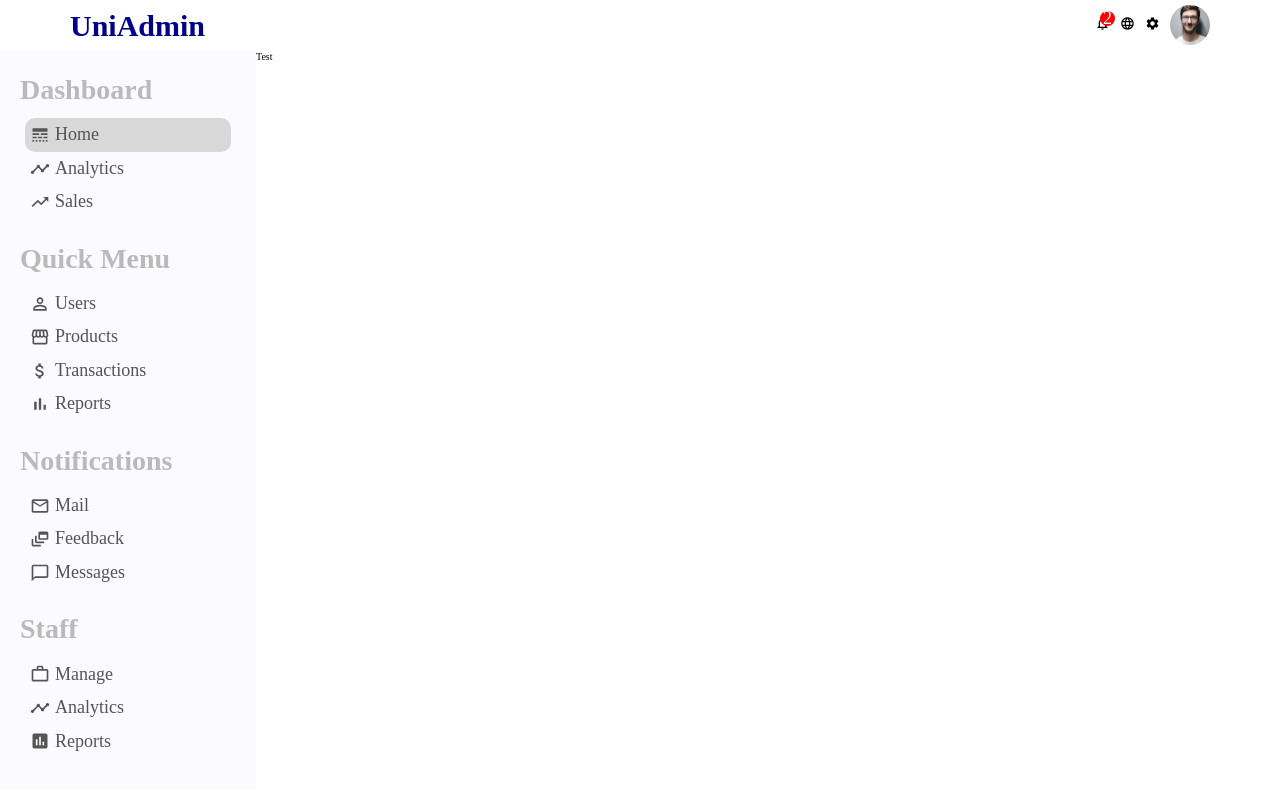
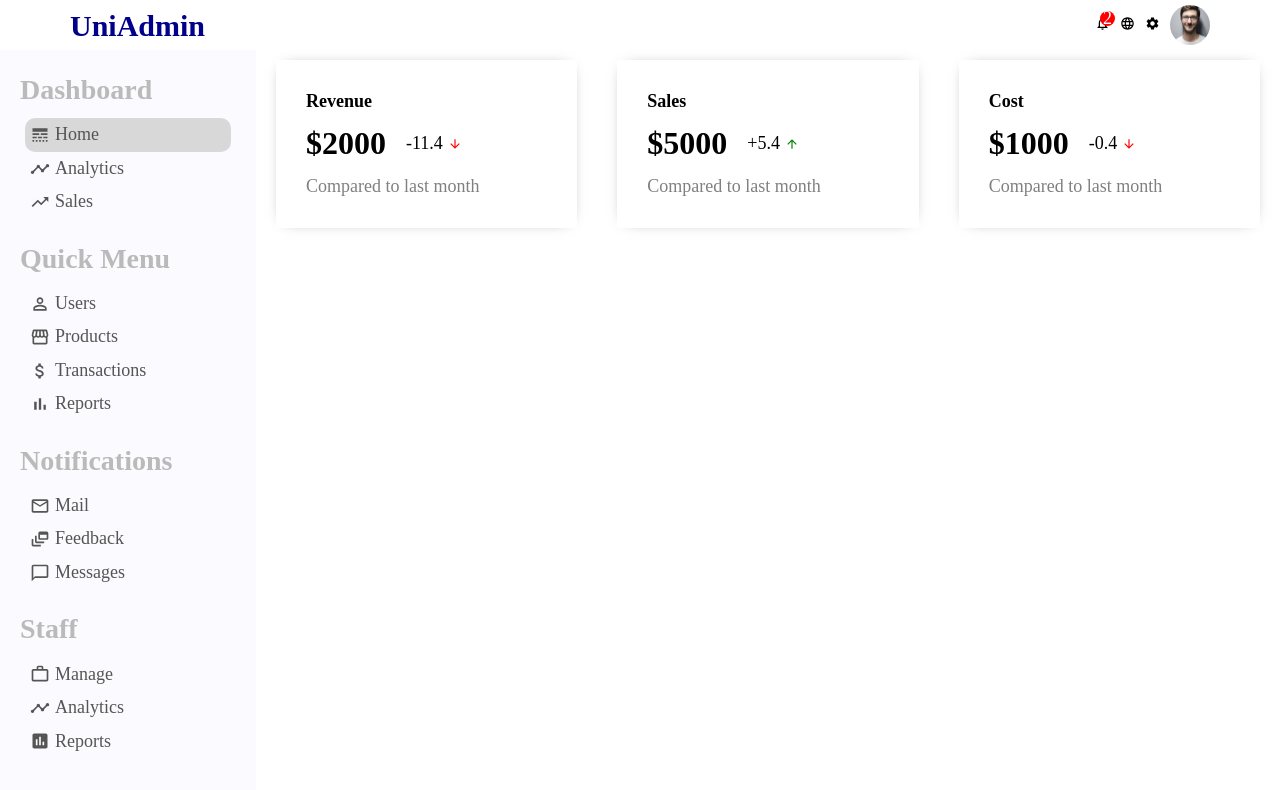
Before and after one commit to pmita/dashboard-react, a React (Create React App) app: page / in a window 1280 px wide. Shown: the top 790 px of the page. Built offline with nearby package versions, Linux system fonts and the light colour scheme.

Commit message:
FeaturedInfo component added and styled

```diff
--- a/src/App.js
+++ b/src/App.js
@@ -3,6 +3,8 @@ import './styles/App.scss';
 //importing components
 import Topbar from './components/Topbar';
 import Sidebar from './components/Sidebar';
+//importing our pages
+import Home from './pages/Home';
 
 function App() {
   return (
@@ -10,9 +12,7 @@ function App() {
       <Topbar />
       <div className="container">
         <Sidebar />
-        <div className="others">
-          Test
-        </div>
+        <Home />
       </div>
     </div>
   );
--- /dev/null
+++ b/src/components/FeaturedInfo.jsx
@@ -0,0 +1,49 @@
+import React from 'react';
+//importing our assets
+import ArrowDownwardIcon from '@material-ui/icons/ArrowDownward';
+import ArrowUpwardIcon from '@material-ui/icons/ArrowUpward';
+
+export default function FeaturedInfo() {
+    return (
+        <div className="featured">
+            <div className="featuredItem">
+                <h4>
+                    Revenue
+                </h4>
+                <div className="featuredMoneyContainer">
+                    <h1>$2000</h1>
+                    <span className="featuredMoneyRate">
+                        -11.4 <ArrowDownwardIcon className="featuredIcon negative"/>
+                    </span>
+                </div>
+                <span className="featuredSub">Compared to last month</span>
+            </div>
+
+            <div className="featuredItem">
+                <h4 className="featuredTitle">
+                    Sales
+                </h4>
+                <div className="featuredMoneyContainer">
+                    <h1>$5000</h1>
+                    <span className="featuredMoneyRate">
+                        +5.4 <ArrowUpwardIcon className="featuredIcon"/>
+                    </span>
+                </div>
+                <span className="featuredSub">Compared to last month</span>
+            </div>
+
+            <div className="featuredItem">
+                <h4>
+                    Cost
+                </h4>
+                <div className="featuredMoneyContainer">
+                    <h1>$1000</h1>
+                    <span className="featuredMoneyRate">
+                        -0.4 <ArrowDownwardIcon className="featuredIcon negative"/>
+                    </span>
+                </div>
+                <span className="featuredSub">Compared to last month</span>
+            </div>
+        </div>
+    );
+}
--- /dev/null
+++ b/src/pages/Home.jsx
@@ -0,0 +1,11 @@
+import React from 'react';
+//importing our components
+import FeaturedInfo from '../components/FeaturedInfo';
+
+export default function Home() {
+    return (
+        <section className="home">
+            <FeaturedInfo />
+        </section>
+    )
+}
--- a/src/styles/App.scss
+++ b/src/styles/App.scss
@@ -15,12 +15,13 @@
 .App{
     .container{
         @include flex(row, flex-start, flex-start);
-        .others{
-            flex: 4;
-        }
     }
 }
 
 //import our components' styling
 @import './components/Topbar';
 @import './components/Sidebar';
+@import './components/FeaturedInfo';
+
+//import our pages' styling
+@import './pages/Home';
--- /dev/null
+++ b/src/styles/components/_FeaturedInfo.scss
@@ -0,0 +1,36 @@
+.featured{
+    width: 100%;
+    @include flex(row, space-between, center);
+    margin-top: 10px;
+}
+
+.featuredItem{
+    flex: 1;
+    margin: 0px 20px;
+    padding: 30px;
+    cursor: pointer;
+    -webkit-box-shadow: 0px 0px 15px -10px rgba(0, 0, 0, 0.75);
+    box-shadow: 0px 0px 15px -10px rgba(0, 0, 0, 0.75);
+    .featuredMoneyContainer{
+        margin: 10px 0;
+        @include flex(row, flex-start, center);
+        h1{
+            font-weight: 600;
+        }
+        .featuredMoneyRate{
+            @include flex(row, flex-start, center);
+            margin-left: 20px;
+            .featuredIcon{
+                font-size: 14px;
+                margin-left: 5px;
+                color: green;
+                &.negative{
+                    color: red;
+                }
+            }
+        }
+    }
+    .featuredSub{
+        color: grey;
+    }
+}
--- /dev/null
+++ b/src/styles/pages/_Home.scss
@@ -0,0 +1,3 @@
+.home{
+    flex: 4;
+}
```
